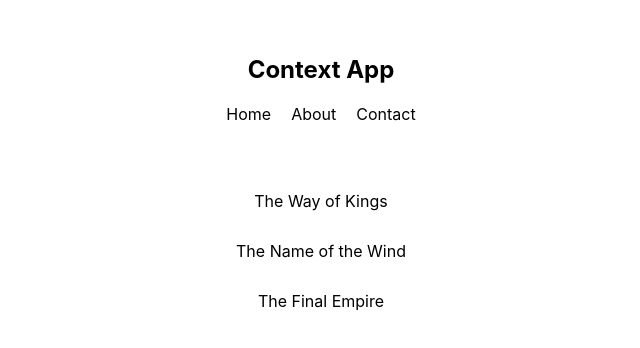
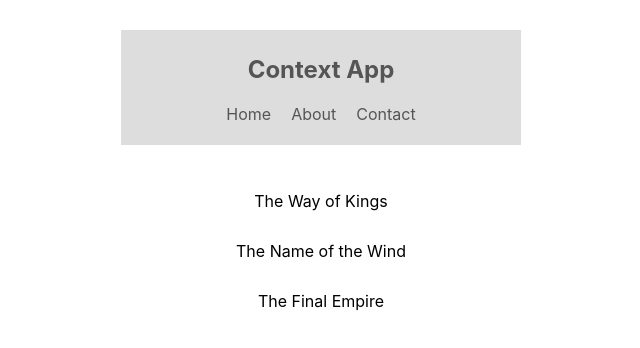
Before and after one commit to dev-xero/context-app-and-hooks, a React (Create React App) app: page / in a window 1280 px wide. Shown: the top 348 px of the page, without its empty margins (319-959 px from the left). Built offline with nearby package versions, Linux system fonts and the light colour scheme.

Commit message:
Added Theme Feature to NavBar

```diff
--- a/src/components/NavBar.jsx
+++ b/src/components/NavBar.jsx
@@ -1,8 +1,11 @@
-import React from 'react'
+import React, { useContext } from 'react'
+import { ThemeContext } from '../context/ThemeContext'
 
 const NavBar = () => {
+  const { isLightTheme, light, dark } = useContext(ThemeContext)
+  const theme = isLightTheme ? light : dark
   return (
-		<nav>
+    <nav style={{ backgroundColor: theme.ui, color: theme.syntax }}>
       <h1>Context App</h1>
       <ul>
         <li>Home</li>
```
Lines whose indentation alone changed are shown as unchanged.
